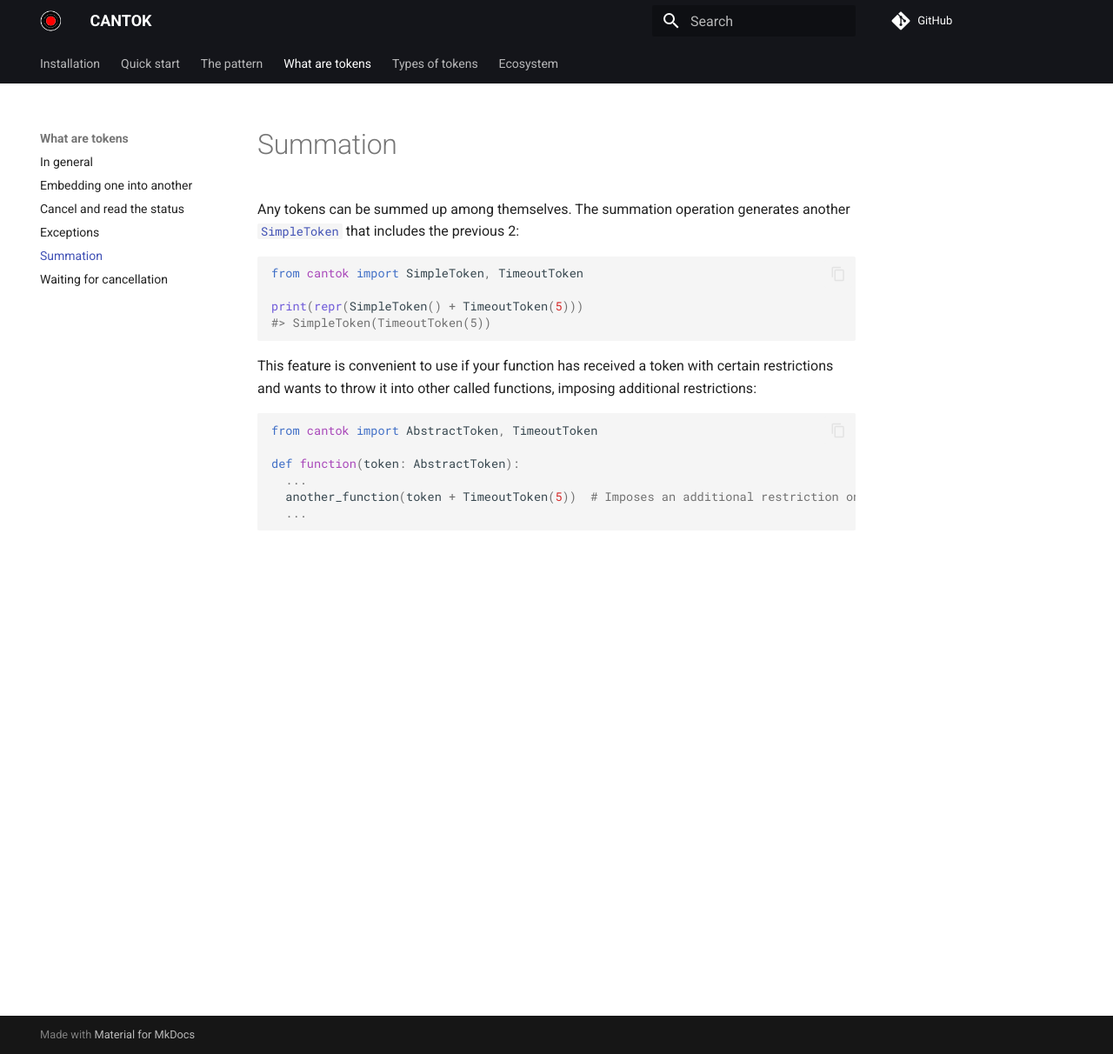
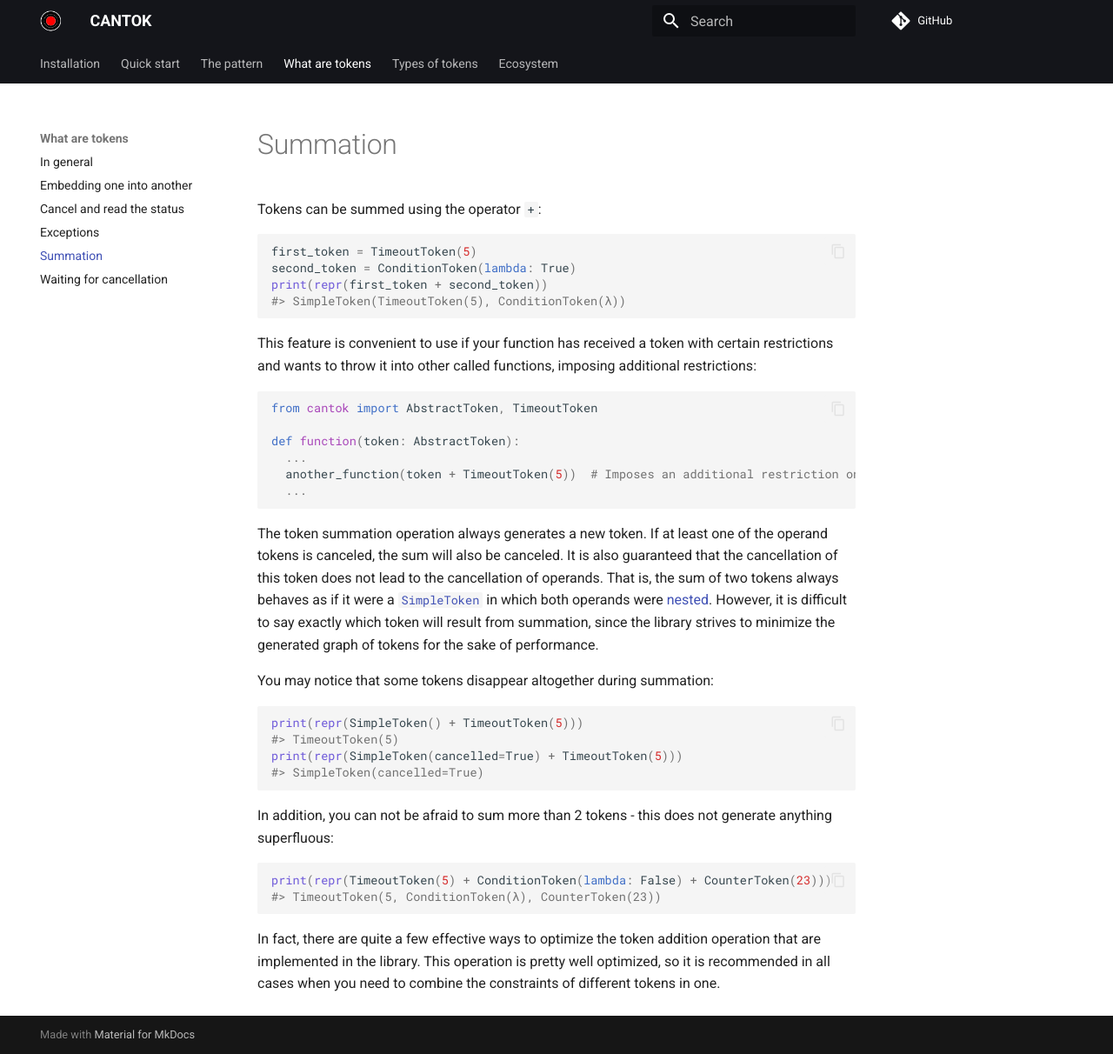
Before and after one commit to pomponchik/cantok, an MkDocs documentation site: the page built from docs/what_are_tokens/summation.md, in a window 1280 px wide and 1212 px high. Shown: the whole window at 87% size. Built offline with MkDocs 1.6.1 and Material for MkDocs 9.7.7, drawn with Linux system fonts in a browser that asks for light colours; comment, search, counter and statistics services are not loaded.

Commit message:
documentation for new adding optimizations

````diff
--- a/docs/what_are_tokens/summation.md
+++ b/docs/what_are_tokens/summation.md
@@ -1,10 +1,10 @@
-Any tokens can be summed up among themselves. The summation operation generates another [`SimpleToken`](../types_of_tokens/SimpleToken.md) that includes the previous 2:
+Tokens can be summed using the operator `+`:
 
 ```python
-from cantok import SimpleToken, TimeoutToken
-
-print(repr(SimpleToken() + TimeoutToken(5)))
-#> SimpleToken(TimeoutToken(5))
+first_token = TimeoutToken(5)
+second_token = ConditionToken(lambda: True)
+print(repr(first_token + second_token))
+#> SimpleToken(TimeoutToken(5), ConditionToken(λ))
 ```
 
 This feature is convenient to use if your function has received a token with certain restrictions and wants to throw it into other called functions, imposing additional restrictions:
@@ -17,3 +17,23 @@ def function(token: AbstractToken):
   another_function(token + TimeoutToken(5))  # Imposes an additional restriction on the function being called: work for no more than 5 seconds. At the same time, it does not know anything about what restrictions were imposed earlier.
   ...
 ```
+
+The token summation operation always generates a new token. If at least one of the operand tokens is canceled, the sum will also be canceled. It is also guaranteed that the cancellation of this token does not lead to the cancellation of operands. That is, the sum of two tokens always behaves as if it were a [`SimpleToken`](../types_of_tokens/SimpleToken.md) in which both operands were [nested](embedding.md). However, it is difficult to say exactly which token will result from summation, since the library strives to minimize the generated graph of tokens for the sake of performance.
+
+You may notice that some tokens disappear altogether during summation:
+
+```python
+print(repr(SimpleToken() + TimeoutToken(5)))
+#> TimeoutToken(5)
+print(repr(SimpleToken(cancelled=True) + TimeoutToken(5)))
+#> SimpleToken(cancelled=True)
+```
+
+In addition, you can not be afraid to sum more than 2 tokens - this does not generate anything superfluous:
+
+```python
+print(repr(TimeoutToken(5) + ConditionToken(lambda: False) + CounterToken(23)))
+#> TimeoutToken(5, ConditionToken(λ), CounterToken(23))
+```
+
+In fact, there are quite a few effective ways to optimize the token addition operation that are implemented in the library. This operation is pretty well optimized, so it is recommended in all cases when you need to combine the constraints of different tokens in one.
````
Also changed, not shown: docs/types_of_tokens/SimpleToken.md (+0 -9 lines).
